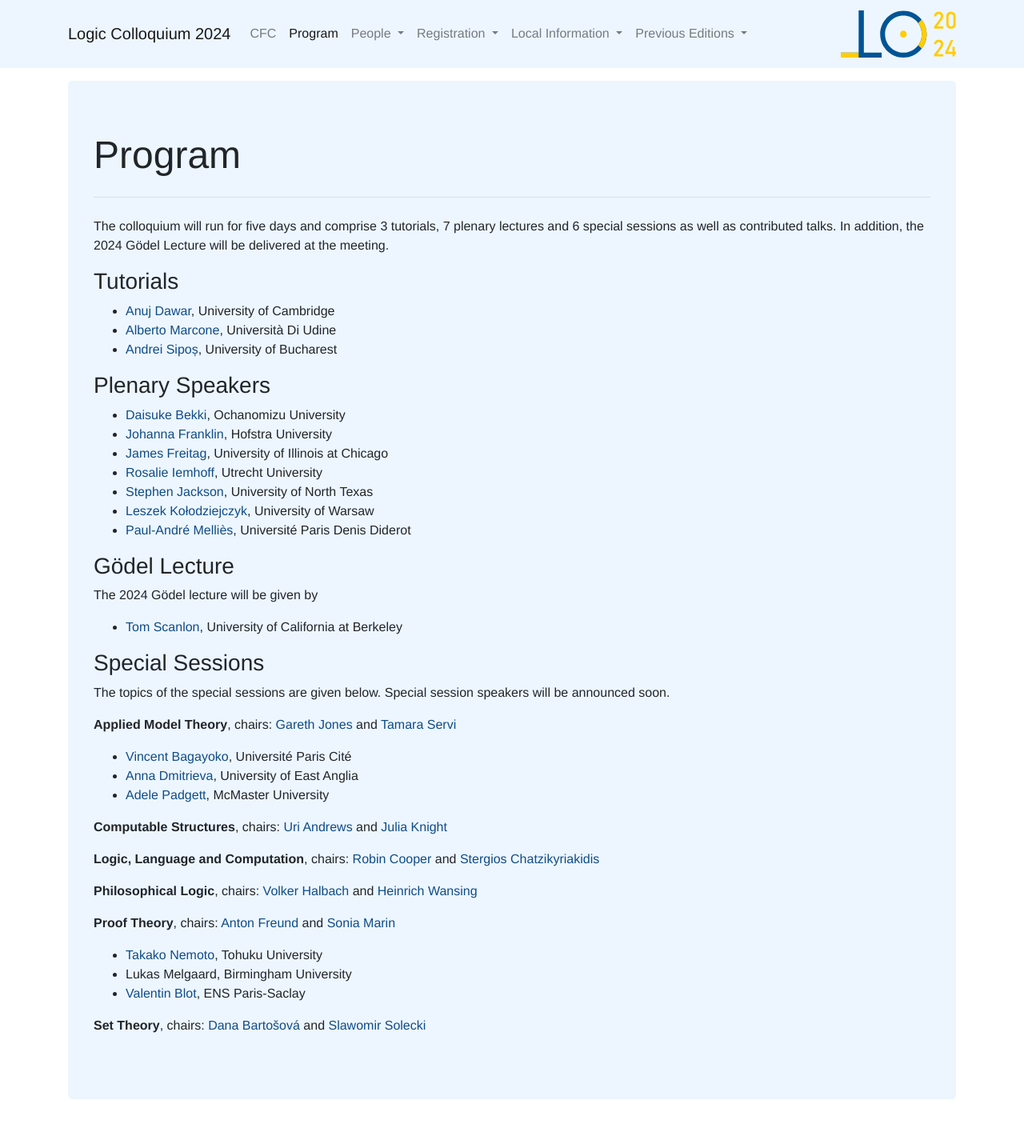
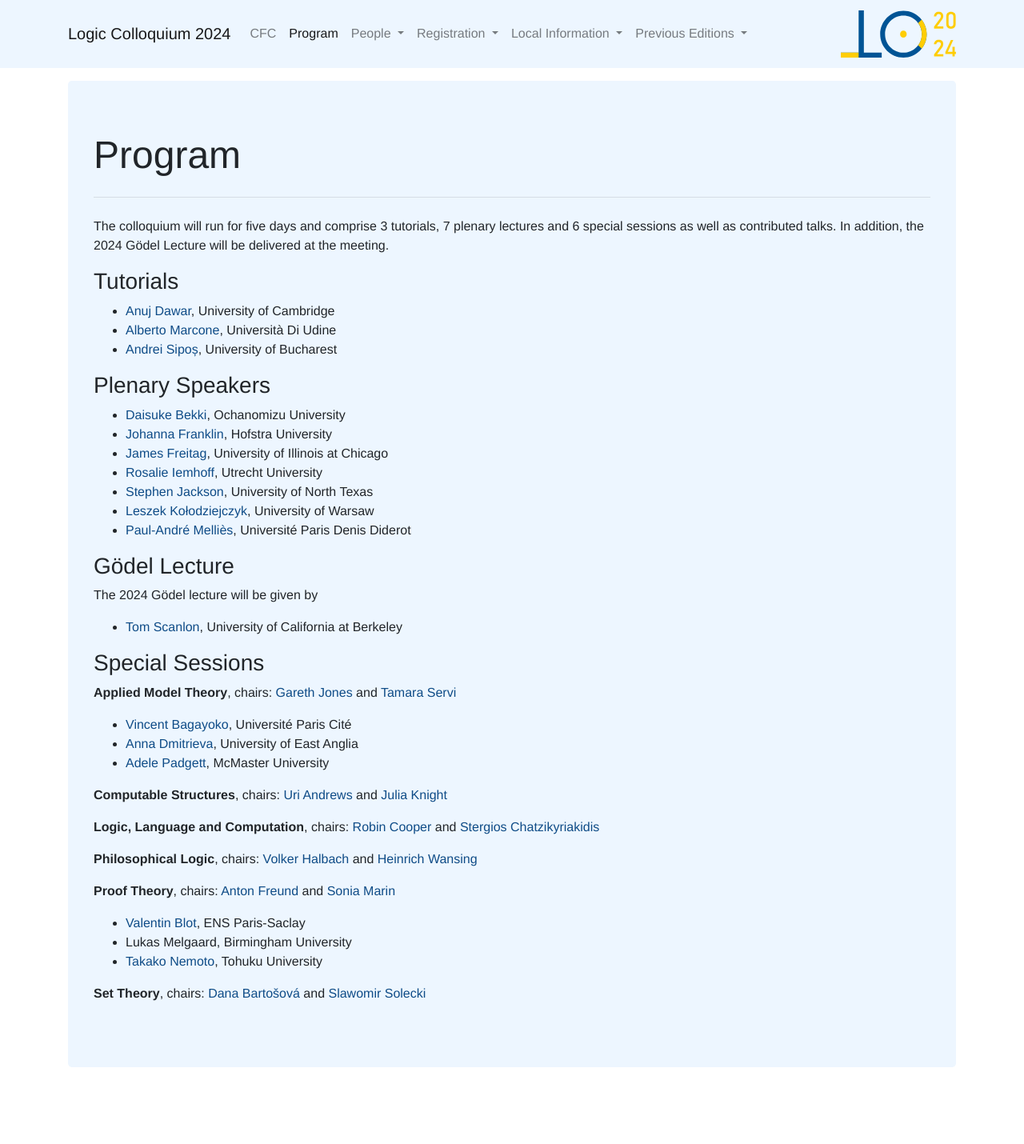
Before and after one commit to LC2024/LC2024.github.io, a Jekyll site: the page built from program/index.md, in a window 1280 px wide. Shown: the whole page at 80% size. Built offline with Jekyll 4.4.1, drawn with Linux system fonts in a browser that asks for light colours; some web fonts are replaced; after the commit the page ends 1390 px from its top, so only the background shows below that.

Commit message:
SS speakers

```diff
--- a/program/index.md
+++ b/program/index.md
@@ -28,9 +28,9 @@ The 2024 Gödel lecture will be given by
 - [Tom Scanlon](https://math.berkeley.edu/~scanlon/), University of California at Berkeley
 
 ### Special Sessions
-The topics of the special sessions are given below. Special session speakers will be announced soon.
 
 **Applied Model Theory**, chairs: [Gareth Jones](https://personalpages.manchester.ac.uk/staff/Gareth.Jones-3/index.php) and [Tamara Servi](https://tamaraservi.github.io/)
+
 - [Vincent Bagayoko](https://vincentbagayoko.neocities.org), Université Paris Cité
 - [Anna Dmitrieva](https://research-portal.uea.ac.uk/en/persons/anna-dmitrieva), University of East Anglia
 - [Adele Padgett](https://sites.google.com/view/adele-padgett/home), McMaster University
@@ -43,9 +43,10 @@ The topics of the special sessions are given below. Special session speakers wil
 **Philosophical Logic**, chairs: [Volker Halbach](https://users.ox.ac.uk/~sfop0114/) and [Heinrich Wansing](https://www.pe.ruhr-uni-bochum.de/philosophie/i/logic/index.html.en)
 
 **Proof Theory**, chairs: [Anton Freund](https://www.mathematik.uni-wuerzburg.de/mathematicallogic/team/freund-anton/) and [Sonia Marin](https://filipendule.github.io/)
+
+- [Valentin Blot](https://valentinblot.org/pro/), ENS Paris-Saclay
+- Lukas Melgaard, Birmingham University
 - [Takako Nemoto](https://researchmap.jp/nemototakako?lang=en), Tohuku University
-- Lukas Melgaard, Birmingham University
-- [Valentin Blot](https://valentinblot.org/pro/), ENS Paris-Saclay
 
 
 **Set Theory**, chairs: [Dana Bartošová](https://people.clas.ufl.edu/dbartosova/) and [Slawomir Solecki](https://math.cornell.edu/slawomir-solecki)
```
